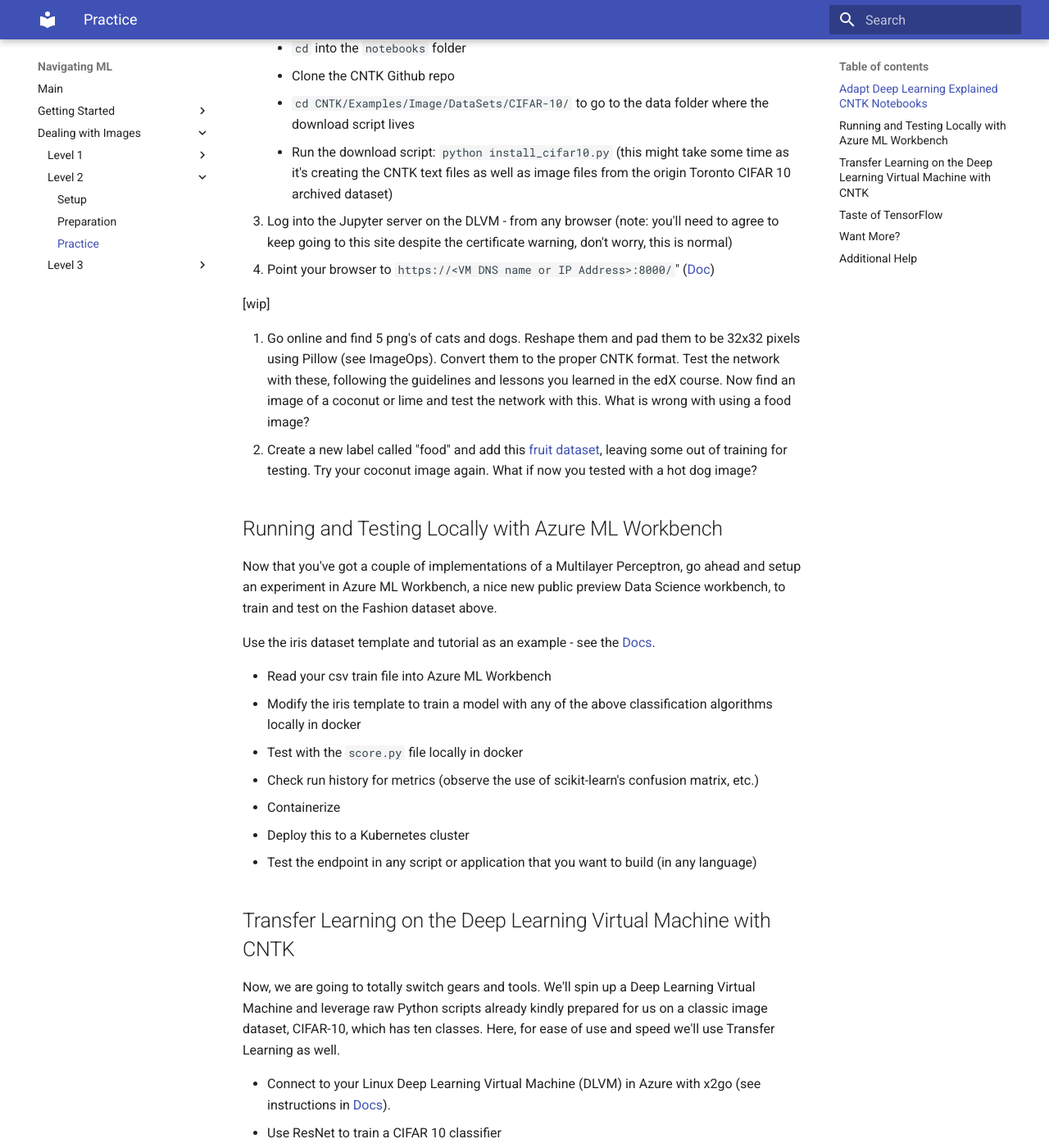
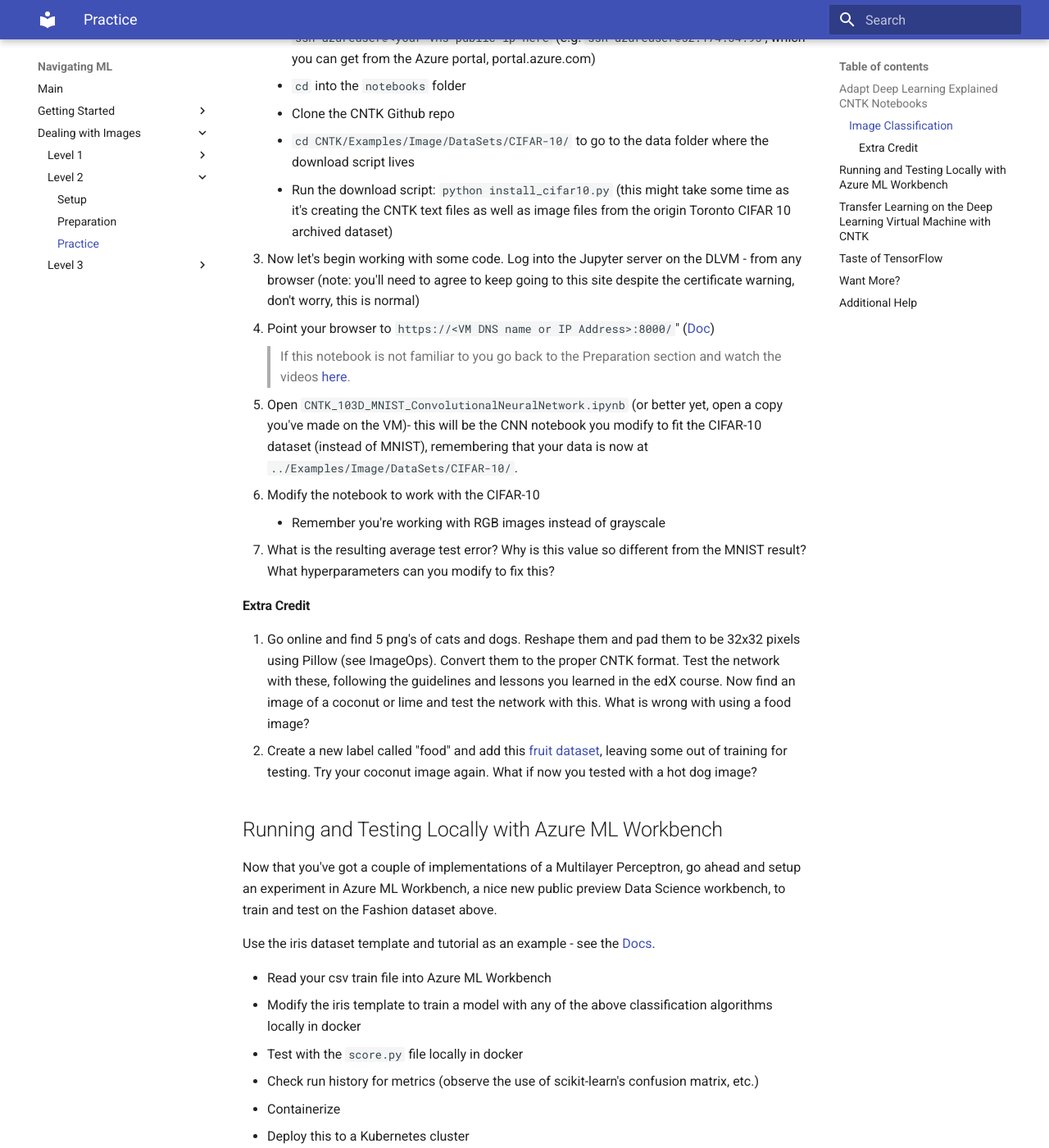
Before and after one commit to michhar/navigating-ml, an MkDocs documentation site: the page built from docs/level2/level2_practice.md, in a window 1280 px wide and 1400 px high, scrolled down 546 px. Shown: the whole window at 82% size. Built offline with MkDocs 1.6.1 and Material for MkDocs 9.7.7, drawn with Linux system fonts in a browser that asks for light colours; old or Windows-style settings are respelled for this version of MkDocs; some of the changed text lies outside the part shown.

Commit message:
completed cifar part

```diff
--- a/docs/level2/level2_practice.md
+++ b/docs/level2/level2_practice.md
@@ -3,6 +3,8 @@
 In this intermediate Challenge, you'll apply what you've learned in the edX Deep Learning Explained course, leveraging the Jupyter notebooks you became familiar with in the course.  You'll start exploring the CIFAR-10 dataset along with other datsets in CNTK and TensorFlow.
 
 ## Adapt Deep Learning Explained CNTK Notebooks
+
+### Image Classification
 
 Here you'll adapt the Jupyter notebooks from the edX course - using the DLVM as the notebook server.  If you have a GPU at home, you may go ahead and use it, just be sure to follow the install instructions for CNTK in the [Advanced section](../level3/level3_prep).
 
@@ -13,13 +15,18 @@
     - Clone the CNTK Github repo
     - `cd CNTK/Examples/Image/DataSets/CIFAR-10/` to go to the data folder where the download script lives
     - Run the download script: `python install_cifar10.py` (this might take some time as it's creating the CNTK text files as well as image files from the origin Toronto CIFAR 10 archived dataset)
-2. Log into the Jupyter server on the DLVM - from any browser (note: you'll need to agree to keep going to this site despite the certificate warning, don't worry, this is normal)
+2. Now let's begin working with some code.  Log into the Jupyter server on the DLVM - from any browser (note: you'll need to agree to keep going to this site despite the certificate warning, don't worry, this is normal)
   - Point your browser to `https://<VM DNS name or IP Address>:8000/`" ([Doc](https://docs.microsoft.com/en-us/azure/machine-learning/data-science-virtual-machine/dsvm-ubuntu-intro#tools-installed-on-the-data-science-virtual-machine-for-linux))
+  > If this notebook is not familiar to you go back to the Preparation section and watch the videos [here](level2_practice).
+  - Open `CNTK_103D_MNIST_ConvolutionalNeuralNetwork.ipynb` (or better yet, open a copy you've made on the VM)- this will be the CNN notebook you modify to fit the CIFAR-10 dataset (instead of MNIST), remembering that your data is now at `../Examples/Image/DataSets/CIFAR-10/`.
+  - Modify the notebook to work with the CIFAR-10
+    * Remember you're working with RGB images instead of grayscale
+  - What is the resulting average test error?  Why is this value so different from the MNIST result?  What hyperparameters can you modify to fix this?
 
-[wip]
+#### Extra Credit
 
-3. Go online and find 5 png's of cats and dogs.  Reshape them and pad them to be 32x32 pixels using Pillow (see ImageOps).  Convert them to the proper CNTK format.  Test the network with these, following the guidelines and lessons you learned in the edX course.  Now find an image of a coconut or lime and test the network with this.  What is wrong with using a food image?
-4. Create a new label called "food" and add this [fruit dataset](http://www.vicos.si/Downloads/FIDS30), leaving some out of training for testing.  Try your coconut image again.  What if now you tested with a hot dog image?
+1. Go online and find 5 png's of cats and dogs.  Reshape them and pad them to be 32x32 pixels using Pillow (see ImageOps).  Convert them to the proper CNTK format.  Test the network with these, following the guidelines and lessons you learned in the edX course.  Now find an image of a coconut or lime and test the network with this.  What is wrong with using a food image?
+2. Create a new label called "food" and add this [fruit dataset](http://www.vicos.si/Downloads/FIDS30), leaving some out of training for testing.  Try your coconut image again.  What if now you tested with a hot dog image?
 
 ## Running and Testing Locally with Azure ML Workbench
 
@@ -37,13 +44,9 @@
 
 ## Transfer Learning on the Deep Learning Virtual Machine with CNTK
 
-Now, we are going to totally switch gears and tools.  We'll spin up a Deep Learning Virtual Machine and leverage raw Python scripts already kindly prepared for us on a classic image dataset, CIFAR-10, which has ten classes.  Here, for ease of use and speed we'll use Transfer Learning as well.
+Here, for ease of use and speed we'll use Transfer Learning as well.
 
-- Connect to your Linux Deep Learning Virtual Machine (DLVM) in Azure with x2go (see instructions in [Docs](https://docs.microsoft.com/en-us/azure/machine-learning/data-science-virtual-machine/provision-deep-learning-dsvm#how-to-access-the-deep-learning-virtual-machine)).
-- Use ResNet to train a CIFAR 10 classifier
-    1.  Go ahead and clone the [CNTK GitHub repo](https://github.com/Microsoft/CNTK).
-    2. Get the data by running the `install_cifar10.py` in the `CNTK/Examples/Image/DataSets/CIFAR-10/` folder of the [CNTK GitHub repo](https://github.com/Microsoft/CNTK) - it's suggested to copy this folder out to some other place to keep your CNTK repo download clean.  _Note_: this download may take 10-20 minutes - it's a lot of data and data conversions.
-    3. Run [this](https://github.com/Microsoft/CNTK/tree/master/Examples/Image/Classification/ResNet/Python#trainresnet_cifar10py) script on the command line on your DLVM, to train your classifier with Transfer Learning (the base model here is [ResNet](https://arxiv.org/abs/1512.03385)).
+1. Run [this](https://github.com/Microsoft/CNTK/tree/master/Examples/Image/Classification/ResNet/Python#trainresnet_cifar10py) script on the command line on your DLVM, to train your classifier with Transfer Learning (the base model here is [ResNet](https://arxiv.org/abs/1512.03385)).
 
 
 ## Taste of TensorFlow
--- a/docs/level2/level2_setup/index.html
+++ b/docs/level2/level2_setup/index.html
@@ -448,8 +448,11 @@
 <li>
 <p>Ensure Jupyter notebooks are working.</p>
 <ul>
-<li>"access the Jupyter notebook server from any host. Just navigate in the browser to <code>https://&lt;VM DNS name or IP Address&gt;:8000/</code>" (<a href="https://docs.microsoft.com/en-us/azure/machine-learning/data-science-virtual-machine/dsvm-ubuntu-intro#tools-installed-on-the-data-science-virtual-machine-for-linux">ref</a> - check out "Jupyter notebook" for more)</li>
+<li>"access the Jupyter notebook server from any host. Just navigate in the browser to <code>https://&lt;VM DNS name or IP Address&gt;:8000/</code>" (<a href="https://docs.microsoft.com/en-us/azure/machine-learning/data-science-virtual-machine/dsvm-ubuntu-intro#tools-installed-on-the-data-science-virtual-machine-for-linux">Doc</a> - check out "Jupyter notebook" for more)</li>
 </ul>
+</li>
+<li>
+<p>Download Azure Machine Learning Workbench locally from this <a href="https://docs.microsoft.com/en-us/azure/machine-learning/preview/quickstart-installation">Doc</a>.</p>
 </li>
 </ol>
 
--- a/docs/sitemap.xml
+++ b/docs/sitemap.xml
@@ -4,7 +4,7 @@
 
     <url>
      <loc>/</loc>
-     <lastmod>2017-11-04</lastmod>
+     <lastmod>2017-11-05</lastmod>
      <changefreq>daily</changefreq>
     </url>
 
@@ -13,7 +13,7 @@
 
     <url>
      <loc>/python/</loc>
-     <lastmod>2017-11-04</lastmod>
+     <lastmod>2017-11-05</lastmod>
      <changefreq>daily</changefreq>
     </url>
 
```
Also changed, not shown: docs/level2/level2_practice/index.html (+86 -18 lines), docs/level2/level2_setup.md (+2 -0 lines), docs/mkdocs/search_index.json.
